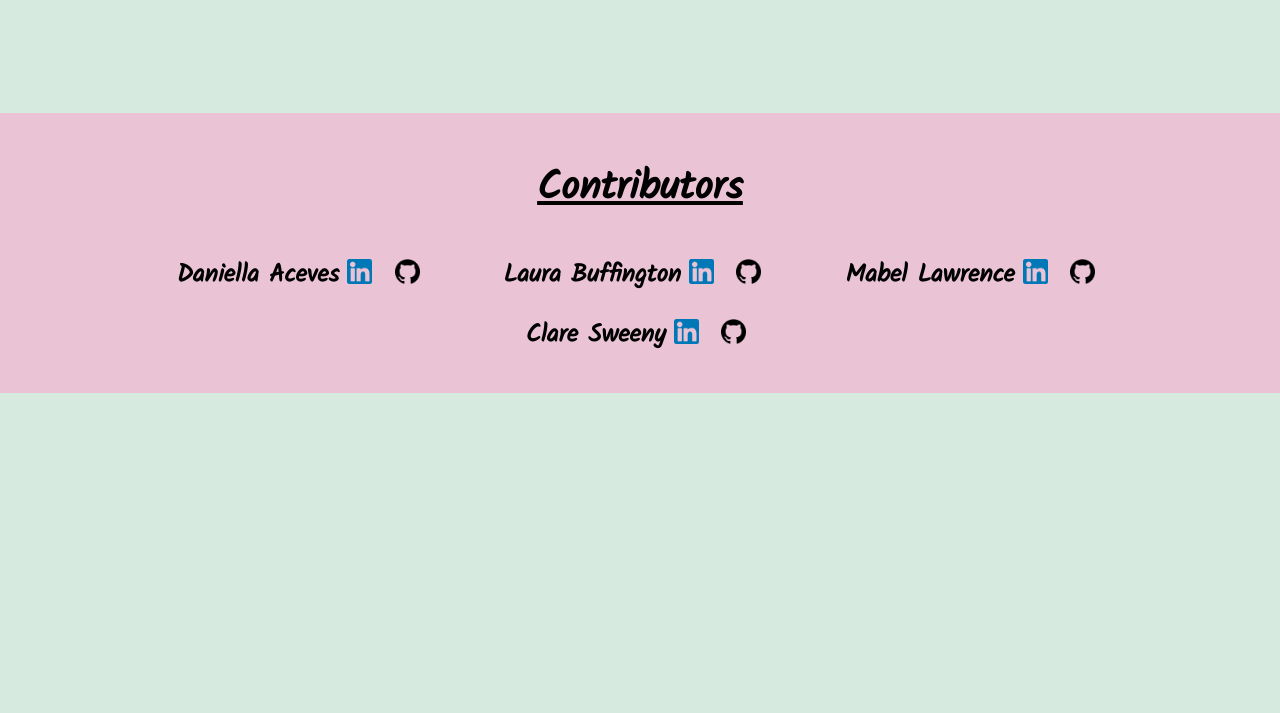
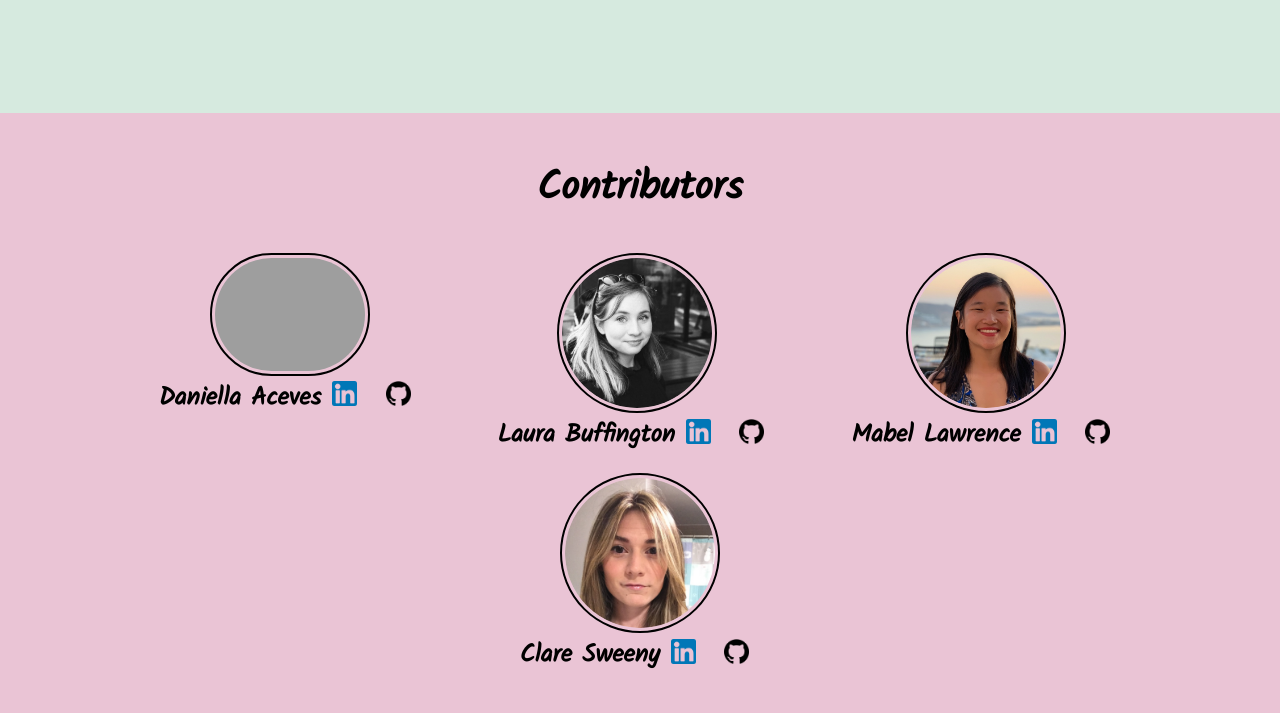
Before and after one commit to GrundoCapstone/web-taste-not-waste, a PHP site: page / in a window 1280 px wide. Shown: the part 810-1523 px from the top of the page. Before the commit the page ends 1203 px from the top, so only its background shows below. Run offline with PHP 8.4, Linux system fonts and the light colour scheme; grey boxes are pictures that could not be loaded.

Commit message:
added headshots

```diff
--- a/index.html
+++ b/index.html
@@ -35,6 +35,8 @@
   <div id="contributors">
     <h2>Contributors</h2>
     <div id='credits'>
+      <div class='single-contributor'>
+        <img src="Assets/dani.png"/>
         <div class="single-credits">
           <h5>Daniella Aceves</h5>
           <div class='logos'>
@@ -42,6 +44,9 @@
             <a href='https://github.com/dani-aceves'><img src='Assets/githubLogo.png'/></a>
           </div>
         </div>
+      </div>
+      <div class='single-contributor'>
+        <img src="Assets/laura.png"/>
         <div class="single-credits">
           <h5>Laura Buffington</h5>
           <div class='logos'>
@@ -49,6 +54,9 @@
             <a href='https://github.com/laura177'><img src='Assets/githubLogo.png'/></a>
           </div>
         </div>
+      </div>
+      <div class='single-contributor'>
+        <img src="Assets/mabel.png"/>
         <div class="single-credits">
           <h5>Mabel Lawrence</h5>
           <div class='logos'>
@@ -56,6 +64,9 @@
             <a href='https://github.com/mlawrence103'><img src='Assets/githubLogo.png'/></a>
           </div>
         </div>
+      </div>
+      <div class='single-contributor'>
+        <img src="Assets/clare.png"/>
         <div class="single-credits">
           <h5>Clare Sweeny</h5>
           <div class='logos'>
@@ -65,5 +76,6 @@
         </div>
       </div>
     </div>
+  </div>
 </body>
 </html>
--- a/styles.css
+++ b/styles.css
@@ -9,7 +9,6 @@ body {
 h2 {
   font-size: 40px;
   text-align: center;
-  text-decoration: underline;
 }
 
 h5 {
@@ -105,7 +104,22 @@ h5 {
   padding: 6px;
 }
 
+.single-contributor {
+  display: flex;
+  align-items: center;
+  flex-direction: column;
+}
+
+.single-contributor img {
+  width: 150px;
+  padding: 3px;
+  border: 2px solid black;
+  border-radius: 300px;
+}
+
 .logos img {
   width: 25px;
   margin: 0.5rem;
+  border: none;
+  border-radius: 0;
 }
```
Also changed, not shown: Assets/clare.png (added), Assets/laura.png (added), Assets/mabel.png (added), 1 other file. Lines whose indentation alone changed are shown as unchanged.
